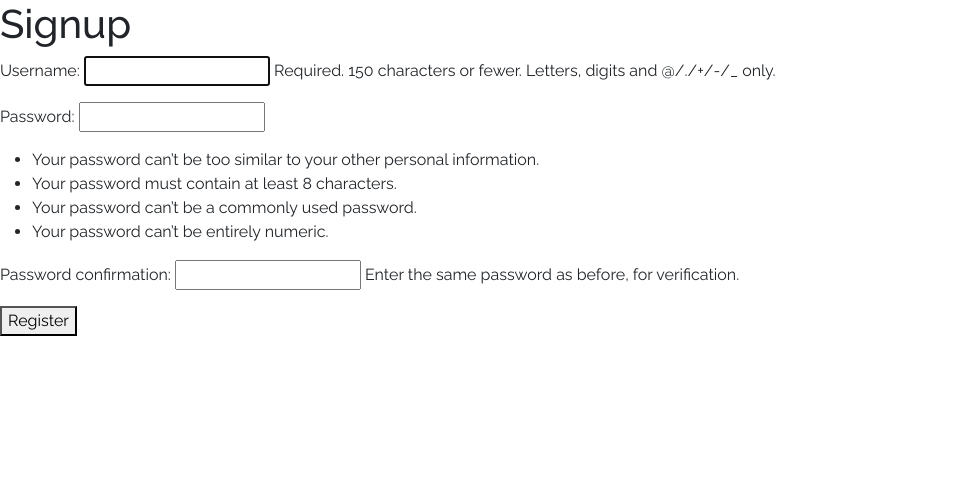
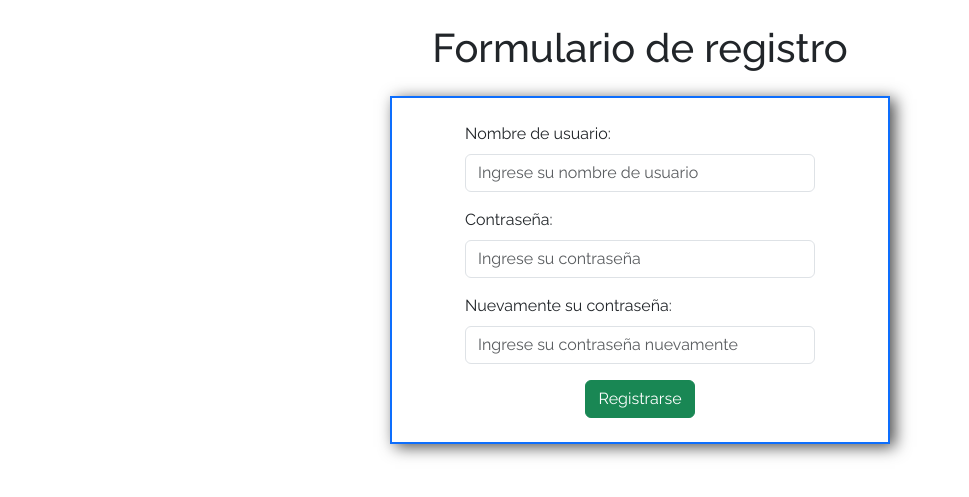
Before and after one commit to santimontironi/CRUD-Django, a Django app: page /signup/ in a window 1280 px wide. Shown: the part 94-591 px from the top of the page, without its empty margins (0-969 px from the left). Run offline with Django 5.2, Linux system fonts and the light colour scheme.

Commit message:
signIn estilizado

```diff
--- a/tasks/static/estilos.css
+++ b/tasks/static/estilos.css
@@ -26,6 +26,15 @@ nav .nav-link:hover{
     font-size: 20px;
 }
 
+.formRegistro{
+    width: 500px;
+    box-shadow: 5px 3px 15px rgba(0, 0, 0, 0.7);
+}
+
+.formRegistro input{
+    width: 350px;
+}
+
 @media (max-width:800px){
     .tituloBienvenida{
         font-size: 37px;
--- a/tasks/templates/signup.html
+++ b/tasks/templates/signup.html
@@ -2,12 +2,25 @@
 
 {%block content%}
 
-    <h1>Signup</h1>
+    <h1 class="text-center mt-4">Formulario de registro</h1>
 
-    <form method="POST">
+    <form class="formRegistro d-flex flex-column align-items-center justify-content-center m-auto border border-2 border-primary p-4 mt-4" method="POST">
         {%csrf_token%}
-        {{form.as_p}}
-        <button>Register</button>
+
+        <div class="mb-3">
+            <label for="username" class="form-label">Nombre de usuario:</label>
+            <input type="text" class="form-control" name="username" id="username" placeholder="Ingrese su nombre de usuario" required>
+        </div>
+        <div class="mb-3">
+            <label for="password1" class="form-label">Contraseña:</label>
+            <input type="password" class="form-control" id="password1" name="password1" placeholder="Ingrese su contraseña" required>
+        </div>
+        <div class="mb-3">
+            <label for="password2" class="form-label">Nuevamente su contraseña:</label>
+            <input type="password" class="form-control" id="password2" name="password2" placeholder="Ingrese su contraseña nuevamente" required>
+        </div>
+
+        <button class="btn btn-success">Registrarse</button>
     </form>
 
     {% if errorUser %}
```
